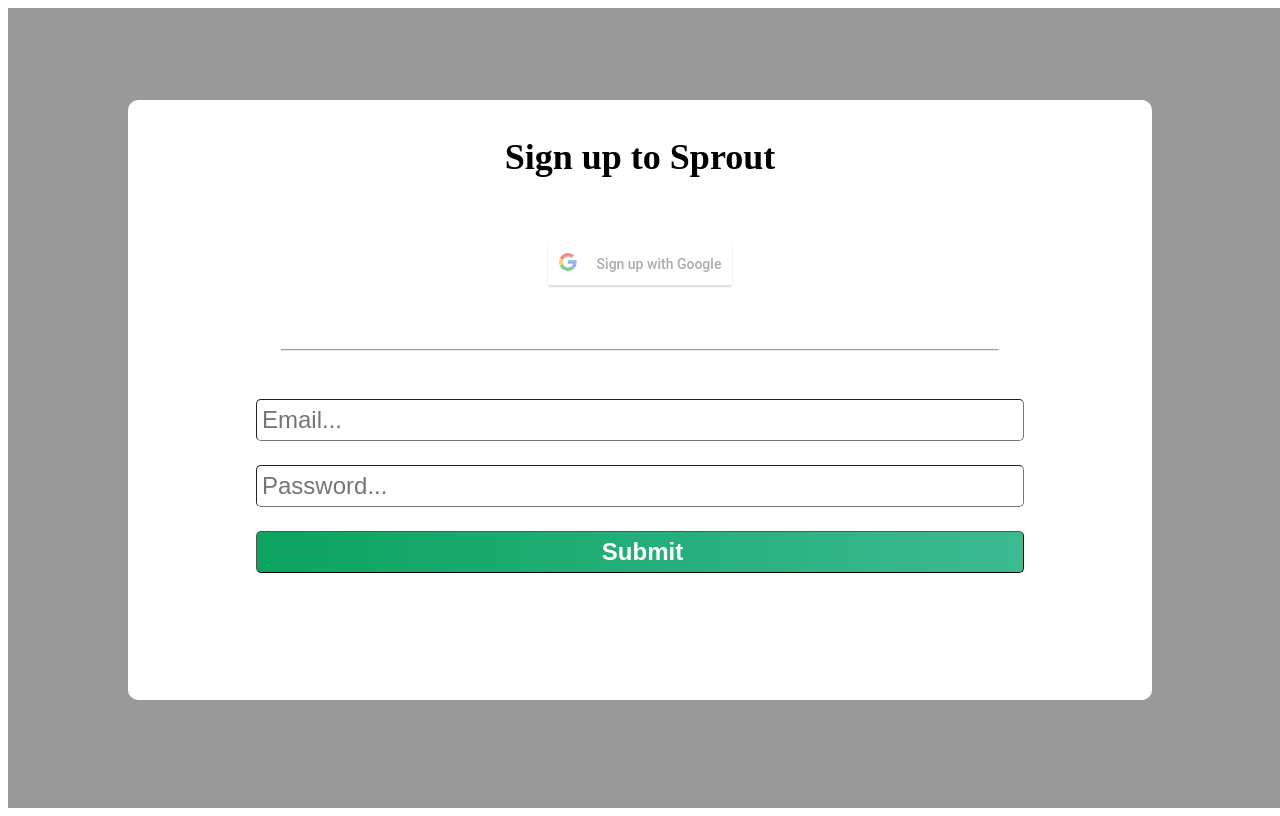
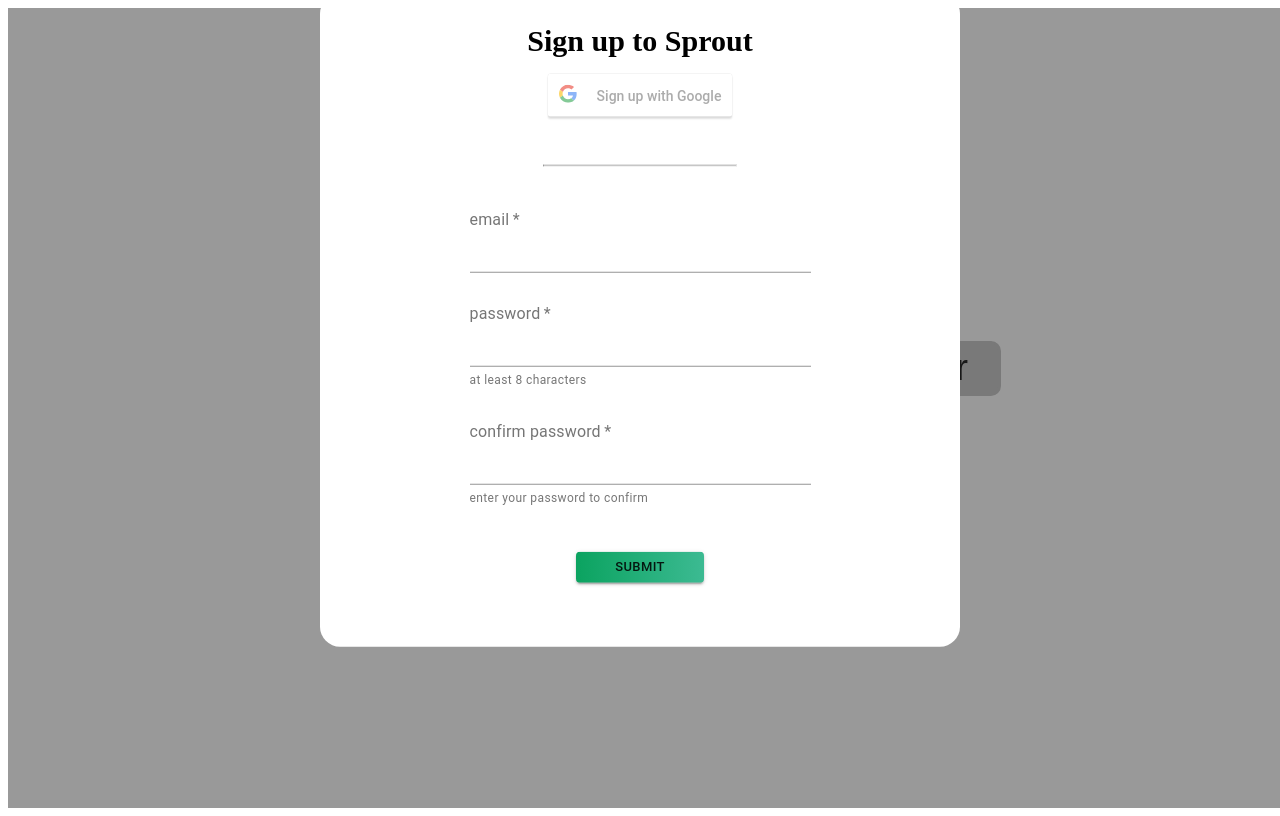
Before and after one commit to 210057zzh/CSCI_201_Final_Project, a React (Create React App) app in the folder front-end/: page / in a window 1280 px wide. Both pictures are taken after a click on the element "Sign up". Built offline with nearby package versions, Linux system fonts and the light colour scheme; the HTML template or start-up script is replaced by a standard one.

Commit message:
new sign up

```diff
--- a/front-end/package.json
+++ b/front-end/package.json
@@ -3,6 +3,7 @@
   "version": "0.1.0",
   "private": true,
   "dependencies": {
+    "@material-ui/core": "^4.11.3",
     "@testing-library/jest-dom": "^5.11.10",
     "@testing-library/react": "^11.2.6",
     "@testing-library/user-event": "^12.8.3",
@@ -13,6 +14,7 @@
     "react-onclickoutside": "^6.10.0",
     "react-router-dom": "^5.2.0",
     "react-scripts": "4.0.3",
+    "validator": "^13.5.2",
     "web-vitals": "^1.1.1"
   },
   "scripts": {
--- a/front-end/src/components/UserAuth/SignupPopup.js
+++ b/front-end/src/components/UserAuth/SignupPopup.js
@@ -5,8 +5,9 @@
 import onClickOutside from 'react-onclickoutside'
 import { authContext } from '../contexts/authContext';
 import Error from './Error';
-
-
+import { validateSignUpForm } from './validate';
+import TextField from '@material-ui/core/TextField';
+import Button from '@material-ui/core/Button';
 
 /*
  Needs:
@@ -20,9 +21,12 @@
     const { authState, setAuthState } = useContext(authContext);
     const [email, setEmail] = useState();
     const [pass, setPass] = useState();
-    const [SecondPass, setSecondPass] = useState();
+    const [pwconfirm, setpwconfirm] = useState();
     const [err, setErr] = useState();
     const REST_API_CALL = 'http://localhost:8080/api/Signup'
+    const [emailerr, setEmailerr] = useState();
+    const [pwerr, setPwerr] = useState();
+    const [pwconfirmerr, setpwce] = useState();
 
     useEffect(() => {
         if (authState.signUpredirect === true) {
@@ -44,7 +48,21 @@
         setPass(e.target.value);
     }
 
+    function updatepwconfirm(e) {
+        setpwconfirm(e.target.value);
+    }
+
     function submit(e) {
+        var payload = {
+            email: email,
+            password: pass,
+            pwconfirm: pwconfirm,
+        };
+        console.log(payload);
+        var result = validateSignUpForm(payload);
+        setEmailerr(result.errors.email);
+        setPwerr(result.errors.password);
+        setpwce(result.errors.pwconfirm);
         e.preventDefault();
         axios.post(REST_API_CALL, [email, pass]).then(async (resp) => {
             console.log(resp);
@@ -62,15 +80,52 @@
     }
     return (
         <div className='Signup-popup'>
-            <div style={{ fontWeight: 'bold', fontSize: '36px', marginTop: '1em' }}>Sign up to Sprout</div>
-            <div style={{ marginTop: '4em' }}><GoogleLogin LoggedinStatus={authState.loggedIn}
+            <div style={{ fontWeight: 'bold', fontSize: '30px', marginTop: '1em' }}>Sign up to Sprout</div>
+            <div style={{ marginTop: '1em' }}><GoogleLogin LoggedinStatus={authState.loggedIn}
                 buttonText="Sign up with Google" signUporLogin={'Signup'} /> </div>
-            <hr style={{ width: '70%', marginTop: '4em' }}></hr>
-            <form className='Signup-form'>
-                <input type='text' placeholder='Email...' onChange={updateEmail} required />
-                <input type='password' placeholder='Password...' onChange={updatePass} required />
+            <hr style={{ width: '30%', marginTop: '3em' }}></hr>
+            <form className='Signup-form' onSubmit={submit}>
+                <TextField
+                    size='medium'
+                    placeholder='apple@orange.com....'
+                    margin='dense'
+                    name="email"
+                    label="email"
+                    onChange={updateEmail}
+                    error={emailerr}
+                    helperText={emailerr ? emailerr : null}
+                    required={true}
+                />
+                <br></br>
+                <TextField
+                    type='password'
+                    size='medium'
+                    placeholder='Password...'
+                    onChange={updatePass}
+                    margin='dense'
+                    name="pass"
+                    label="password"
+                    error={pwerr}
+                    helperText={pwerr ? pwerr : 'at least 8 characters'}
+                    required={true}
+                />
+                <br></br>
+                <TextField
+                    className='Signup-form input'
+                    type='password'
+                    size='medium'
+                    placeholder='confirm your pass...'
+                    onChange={updatepwconfirm}
+                    margin='dense'
+                    name='pwconfirm'
+                    label="confirm password"
+                    error={pwconfirmerr}
+                    helperText={pwconfirmerr ? pwconfirmerr : 'enter your password to confirm'}
+                    required={true}
+                />
                 {err ? <Error errorMsg={err}></Error> : null}
-                <input type="submit" className='Signup-btn' onClick={submit} align="center" />
+                <br></br>
+                <Button style={{ width: '20%', marginTop: '3em' }} className='Signup-btn' size="small" type="submit" variant="contained" color="">Submit</Button>
             </form>
         </div>
     );
--- /dev/null
+++ b/front-end/src/components/UserAuth/validate.js
@@ -0,0 +1,74 @@
+import validator from 'validator';
+
+export const validateSignUpForm = payload => {
+    const errors = {};
+    let message = "";
+    let isFormValid = true;
+
+    if (
+        !payload ||
+        typeof payload.email !== "string" ||
+        !validator.isEmail(payload.email)
+    ) {
+        isFormValid = false;
+        errors.email = "Please provide a correct email address.";
+    }
+
+    if (
+        !payload ||
+        typeof payload.password !== "string" ||
+        payload.password.trim().length < 8
+    ) {
+        isFormValid = false;
+        errors.password = "Password must have at least 8 characters.";
+    }
+
+    if (!payload || payload.pwconfirm !== payload.password) {
+        isFormValid = false;
+        errors.pwconfirm = "Password confirmation doesn't match.";
+    }
+
+    if (!isFormValid) {
+        message = "Check the form for errors.";
+    }
+
+    return {
+        success: isFormValid,
+        message,
+        errors
+    };
+};
+
+export const validateLoginForm = payload => {
+    const errors = {};
+    let message = "";
+    let isFormValid = true;
+
+    if (
+        !payload ||
+        typeof payload.username !== "string" ||
+        payload.username.trim().length === 0
+    ) {
+        isFormValid = false;
+        errors.username = "Please provide your user name.";
+    }
+
+    if (
+        !payload ||
+        typeof payload.password !== "string" ||
+        payload.password.trim().length === 0
+    ) {
+        isFormValid = false;
+        errors.password = "Please provide your password.";
+    }
+
+    if (!isFormValid) {
+        message = "Check the form for errors.";
+    }
+
+    return {
+        success: isFormValid,
+        message,
+        errors
+    };
+};
--- a/front-end/src/css/Home.css
+++ b/front-end/src/css/Home.css
@@ -95,17 +95,26 @@
 
 .Signup-popup {
     position: fixed;
-    width: 80vw;
-    height: 75vh;
+    top: 40%;
+    left: 50%;
+    transform: translate(-50%, -50%);
+    width: 50%;
     background-color: white;
     z-index: 2;
-    left: 10vw;
-    top: 12.5vh;
-    border-radius: 10px;
+    border-radius: 20px;
+    -webkit-transform: translate(-50%, -50%);
+    -moz-transform: translate(-50%, -50%);
+    -ms-transform: translate(-50%, -50%);
+    -o-transform: translate(-50%, -50%);
+    -webkit-border-radius: 20px;
+    -moz-border-radius: 20px;
+    -ms-border-radius: 20px;
+    -o-border-radius: 20px;
 }
 
 .Signup-form {
-    margin-top: 3em;
+    margin-top: 1em;
+    margin-bottom:4em;
 }
 
 .Signup-form input {
@@ -120,7 +129,6 @@
     padding: 0px;
     padding-left: 5px;
     box-sizing: border-box;
-
 }
 
 .Signup-btn {
```
Also changed, not shown: 1 other file (tests, documents, lock files or other folders).
